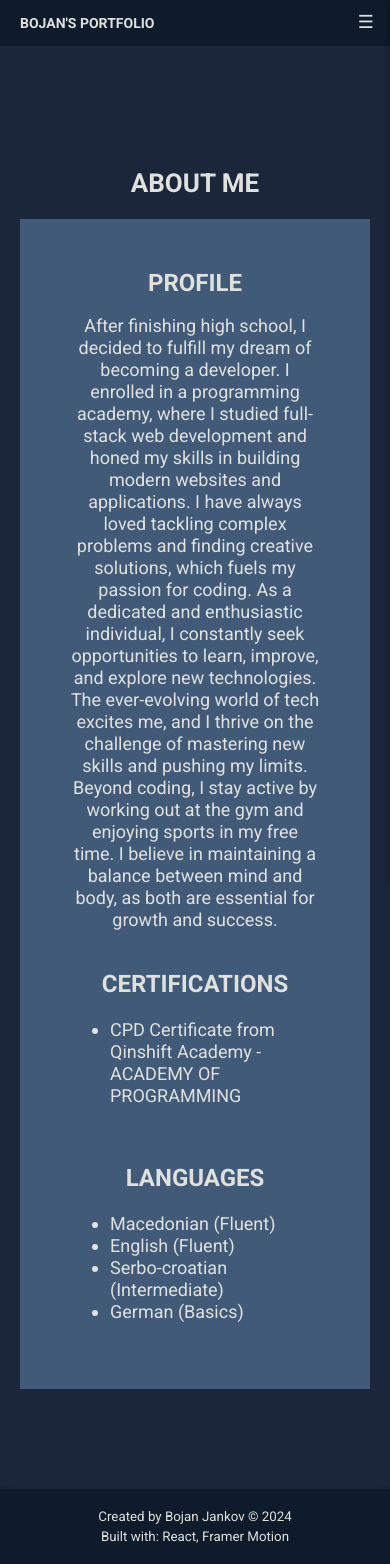
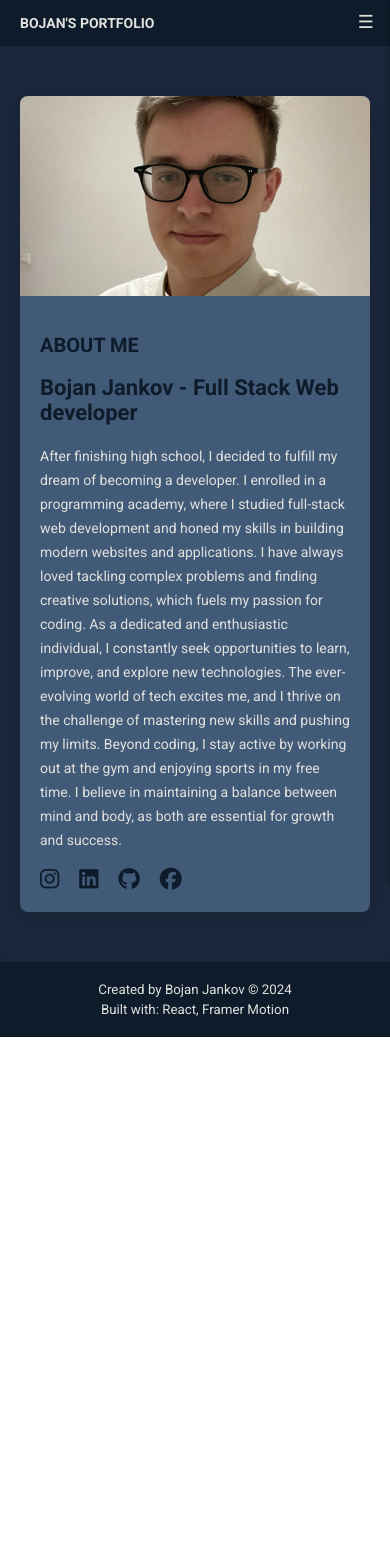
Before and after one commit to BojanJankov/bojans-portfolio, a React (Vite) app: page /about in a window 390 px wide. After the commit the page ends 1037 px from the top, so only its background shows below. Built offline with nearby package versions, Linux system fonts and the light colour scheme.

Commit message:
updated about me page with new UI

```diff
--- a/src/Components/AboutMe/AboutMe.css
+++ b/src/Components/AboutMe/AboutMe.css
@@ -1,171 +1,88 @@
-#AboutMe {
+.about-me {
   display: flex;
-  flex-direction: column;
+  justify-content: center;
   align-items: center;
-  justify-content: center;
-  padding: 100px 0;
+  padding: 50px 20px;
+  background: var(--background-color);
 }
 
-#AboutMe h1 {
-  font-size: 40px;
+.about-me-container {
+  display: flex;
+  max-width: 900px;
+  width: 100%;
+  background: var(--light-blue-color);
+  box-shadow: 0 4px 8px rgba(0, 0, 0, 0.1);
+  border-radius: 8px;
+  overflow: hidden;
+}
+
+.image-section {
+  flex: 1;
+  background: url("/about-me-profile-img.JPG") no-repeat center center/cover;
+  min-height: 300px;
+}
+
+.text-section {
+  flex: 1;
+  padding: 30px;
+  text-align: left;
+}
+
+.text-section h2 {
+  color: var(--header-footer-color);
+  font-size: 28px;
+  margin-bottom: 10px;
+}
+
+.text-section .highlight {
+  color: var(--header-footer-color);
+  font-weight: bold;
+  font-size: 22px;
+}
+
+.text-section p {
+  font-size: 16px;
+  color: var(--font-color);
+  line-height: 24px;
+}
+
+.social-icons {
+  margin-top: 15px;
+}
+
+.social-icons a {
+  margin-right: 20px;
+  color: var(--header-footer-color);
+  font-size: 22px;
+  transition: 0.3s;
+}
+
+.social-icons a:hover {
   color: var(--font-color);
 }
 
-.about-me-container {
-  background-color: var(--light-blue-color);
-  width: 900px;
-  padding: 50px;
-  color: var(--font-color);
-}
+/* Responsive CSS */
 
-.about-me-container h2 {
-  margin: 0;
-  font-size: 24px;
-  color: var(--font-color);
-}
-
-.about-me-text-container {
-  display: flex;
-  flex-direction: column;
-  gap: 5px;
-}
-
-.about-me-text-div {
-  width: 100%;
-}
-
-.about-me-text-div p {
-  font-size: 18px;
-  color: var(--font-color);
-  line-height: 22px;
-}
-
-.about-me-info-container {
-  display: grid;
-  grid-template-columns: 1fr 1fr;
-  gap: 20px;
-}
-
-.about-me-info-container h3 {
-  font-size: 24px;
-  line-height: 22px;
-}
-
-.about-me-info-container li {
-  font-size: 18px;
-  line-height: 22px;
-}
-
-@media only screen and (max-width: 440px) {
-  #AboutMe h1 {
-    font-size: 26px;
+@media (max-width: 768px) {
+  .about-me-container {
+    flex-direction: column;
   }
 
-  .about-me-container {
-    display: flex;
-    flex-direction: column;
-    width: 250px;
-    align-items: center;
+  .image-section {
+    min-height: 200px;
   }
 
-  .about-me-text-div {
-    width: 100%;
-    padding: 0;
-  }
-
-  .about-me-container h2 {
-    text-align: center;
-  }
-
-  .about-me-text-div p {
-    text-align: center;
-  }
-
-  .about-me-info-container {
-    display: flex;
-    flex-direction: column;
-    gap: 20px;
-    align-items: center;
-    padding: 0;
-  }
-
-  .about-me-info-container h3 {
-    text-align: center;
+  .text-section {
+    padding: 20px;
   }
 }
 
-@media only screen and (max-width: 420px) {
-  #AboutMe h1 {
-    font-size: 26px;
+@media (max-width: 480px) {
+  .text-section h2 {
+    font-size: 20px;
   }
 
-  .about-me-container {
-    display: flex;
-    flex-direction: column;
-    width: 250px;
-    align-items: center;
-  }
-
-  .about-me-text-div {
-    width: 100%;
-    padding: 0;
-  }
-
-  .about-me-container h2 {
-    text-align: center;
-  }
-
-  .about-me-text-div p {
-    text-align: center;
-  }
-
-  .about-me-info-container {
-    display: flex;
-    flex-direction: column;
-    gap: 20px;
-    align-items: center;
-    padding: 0;
-  }
-
-  .about-me-info-container h3 {
-    text-align: center;
+  .text-section p {
+    font-size: 14px;
   }
 }
-
-@media only screen and (max-width: 380px) {
-  #AboutMe h1 {
-    font-size: 26px;
-  }
-
-  .about-me-container {
-    display: flex;
-    flex-direction: column;
-    width: 250px;
-    align-items: center;
-  }
-
-  .about-me-text-div {
-    width: 100%;
-    padding: 0;
-  }
-
-  .about-me-container h2 {
-    text-align: center;
-  }
-
-  .about-me-text-div p {
-    text-align: center;
-  }
-
-  .about-me-info-container {
-    display: flex;
-    flex-direction: column;
-    gap: 20px;
-    align-items: center;
-    padding: 0;
-  }
-
-  .about-me-info-container h3 {
-    text-align: center;
-  }
-}
--- a/src/Components/AboutMe/AboutMe.tsx
+++ b/src/Components/AboutMe/AboutMe.tsx
@@ -1,34 +1,17 @@
 import "./AboutMe.css";
-import { useEffect } from "react";
-import { useAnimation, motion } from "framer-motion";
-import { useInView } from "react-intersection-observer";
 
-const aboutVariants = {
-  visible: { opacity: 1, scale: 1, transition: { duration: 1 } },
-  hidden: { opacity: 0, scale: 0 },
-};
-
-function AboutMe() {
-  const controls = useAnimation();
-  const [ref, inView] = useInView();
-  useEffect(() => {
-    if (inView) {
-      controls.start("visible");
-    }
-  }, [controls, inView]);
+const AboutMe = () => {
   return (
-    <div id="AboutMe">
-      <h1>ABOUT ME</h1>
-      <motion.div
-        className="about-me-container"
-        ref={ref}
-        animate={controls}
-        initial="hidden"
-        variants={aboutVariants}
-      >
-        <div className="about-me-text-container">
-          <div className="about-me-text-div square">
-            <h2>PROFILE</h2>
+    <section className="about-me">
+      <div className="about-me-container">
+        <div className="image-section"></div>
+        <div className="text-section">
+          <h2>ABOUT ME</h2>
+          <h3>
+            <span className="highlight">
+              Bojan Jankov - Full Stack Web developer
+            </span>
+          </h3>
           <p>
             After finishing high school, I decided to fulfill my dream of
             becoming a developer. I enrolled in a programming academy, where I
@@ -40,38 +23,27 @@ function AboutMe() {
             technologies. The ever-evolving world of tech excites me, and I
             thrive on the challenge of mastering new skills and pushing my
             limits. Beyond coding, I stay active by working out at the gym and
-              enjoying sports in my free time. I believe in maintaining a
-              balance between mind and body, as both are essential for growth
-              and success.
+            enjoying sports in my free time. I believe in maintaining a balance
+            between mind and body, as both are essential for growth and success.
           </p>
-          </div>
-        </div>
-        <div className="about-me-info-container">
-          <div className="education-container">
-            <h3>CERTIFICATIONS</h3>
-            <div>
-              <ul>
-                <li>
-                  CPD Certificate from Qinshift Academy - ACADEMY OF PROGRAMMING
-                </li>
-              </ul>
-            </div>
-          </div>
-          <div className="languages-container">
-            <h3>LANGUAGES</h3>
-            <div>
-              <ul>
-                <li>Macedonian (Fluent)</li>
-                <li>English (Fluent)</li>
-                <li>Serbo-croatian (Intermediate)</li>
-                <li>German (Basics)</li>
-              </ul>
+          <div className="social-icons">
+            <a href="https://www.instagram.com/jankovbojan/">
+              <i className="fab fa-instagram"></i>
+            </a>
+            <a href="linkedin.com/in/bojan-jankov-92aba1316">
+              <i className="fab fa-linkedin"></i>
+            </a>
+            <a href="https://github.com/BojanJankov">
+              <i className="fab fa-github"></i>
+            </a>
+            <a href="https://www.facebook.com/profile.php?id=100005079098430">
+              <i className="fab fa-facebook"></i>
+            </a>
           </div>
         </div>
       </div>
-      </motion.div>
-    </div>
+    </section>
   );
-}
+};
 
 export default AboutMe;
--- a/src/Components/HomeSection/HomeSection.tsx
+++ b/src/Components/HomeSection/HomeSection.tsx
@@ -59,7 +59,7 @@ Feel free to explore my Projects section, where you’ll find a collection of my
         </div>
         <div className="home-section-image-container">
           <div className="home-section-image-div">
-            <img src="/profile-image.jpg" alt="My photo" />
+            <img src="/about-me-profile-img.JPG" alt="My photo" />
           </div>
         </div>
       </div>
```
Also changed, not shown: public/about-me-profile-img.JPG (added). Lines whose indentation alone changed are shown as unchanged.
